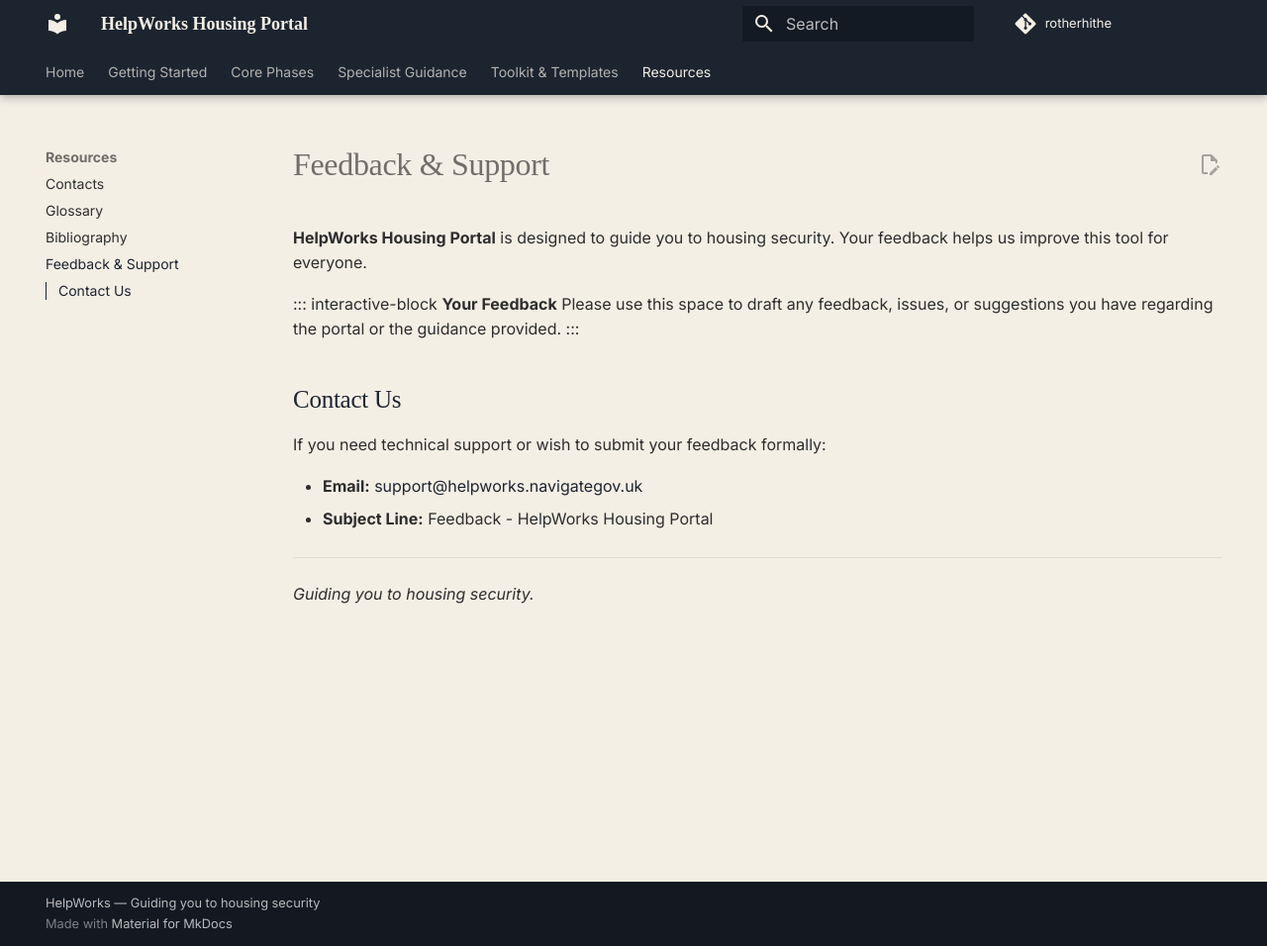
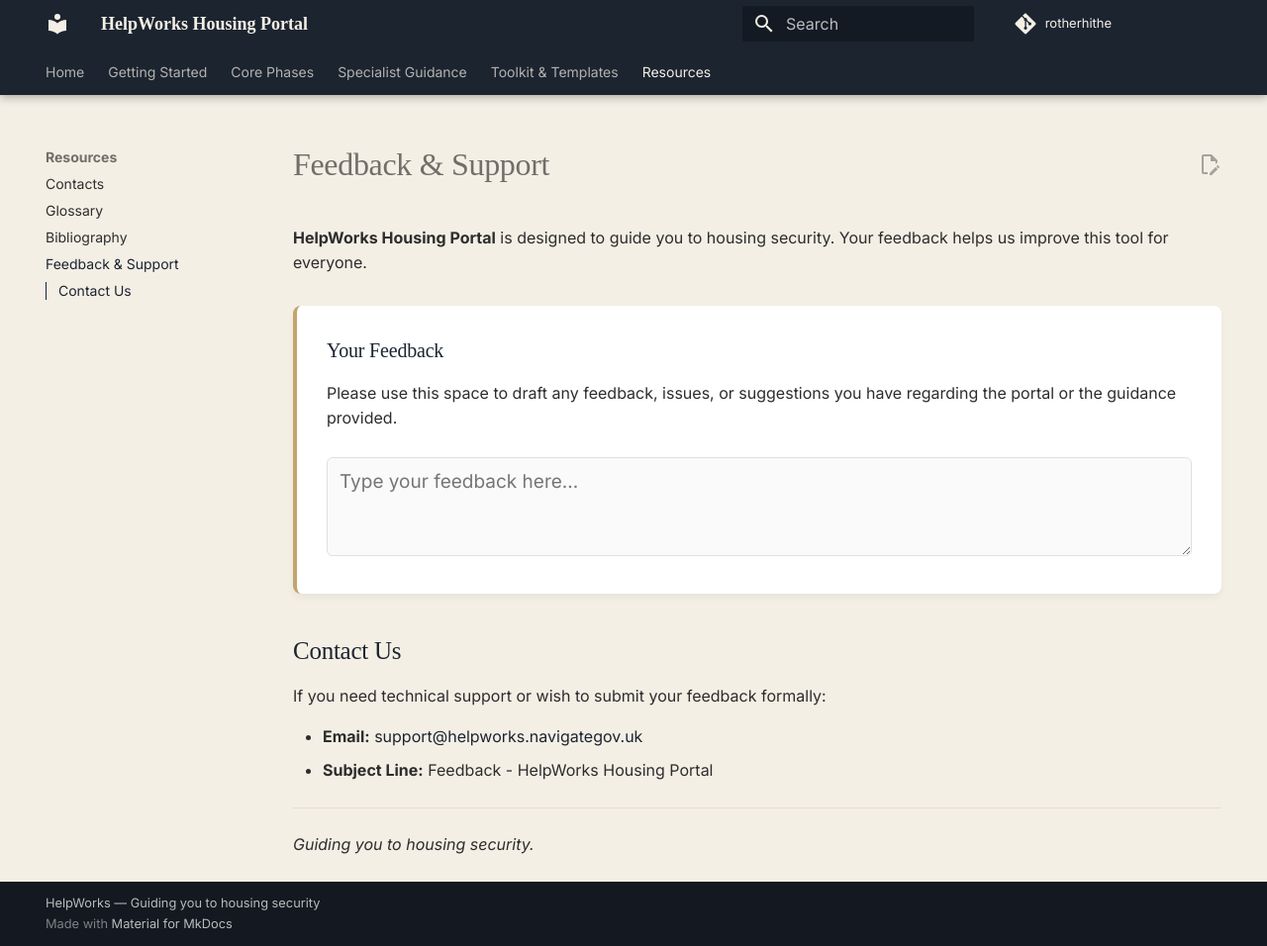
Before and after one commit to ccoxuk/rotherhithe, an MkDocs documentation site: the page built from docs/feedback.md, in a window 1280 px wide and 956 px high. Shown: the whole window at 99% size. Built offline with MkDocs 1.6.1 and Material for MkDocs 9.7.7, drawn with Linux system fonts in a browser that asks for light colours; comment, search, counter and statistics services are not loaded.

Commit message:
Fix interactive block formatting in feedback.md and update instructions

```diff
--- a/docs/feedback.md
+++ b/docs/feedback.md
@@ -2,10 +2,11 @@
 
 **HelpWorks Housing Portal** is designed to guide you to housing security. Your feedback helps us improve this tool for everyone.
 
-::: interactive-block
-**Your Feedback**
-Please use this space to draft any feedback, issues, or suggestions you have regarding the portal or the guidance provided.
-:::
+<div class="interactive-block">
+    <h3>Your Feedback</h3>
+    <p>Please use this space to draft any feedback, issues, or suggestions you have regarding the portal or the guidance provided.</p>
+    <textarea id="feedback-note" class="user-note" placeholder="Type your feedback here..."></textarea>
+</div>
 
 ## Contact Us
 
```
Also changed, not shown: docs/index.md (+1 -1 lines).
